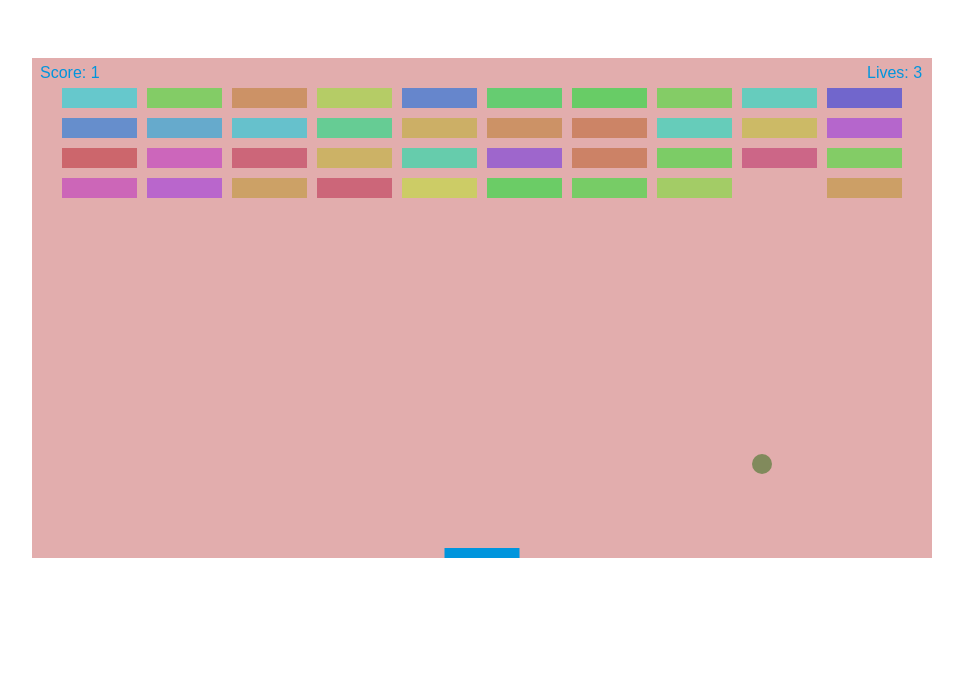
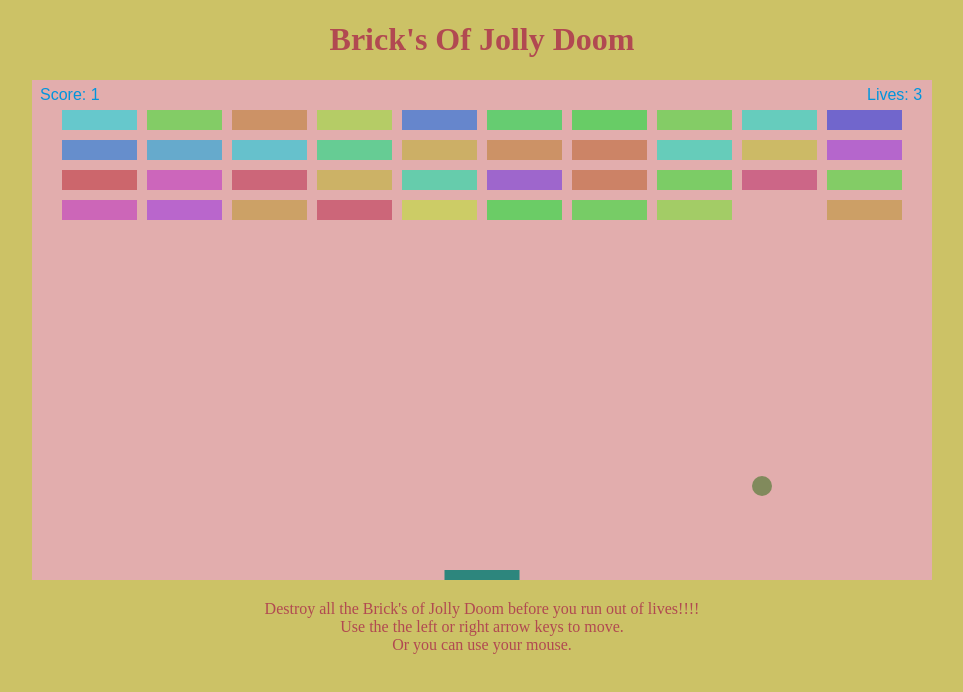
Before and after one commit to ElenaSchubel/art-project, a plain HTML site: page index.html in a window 1280 px wide. Shown: the whole page, without its empty margins (158-1121 px from the left). Drawn offline with Linux system fonts and the light colour scheme.

Commit message:
added music and a background to the game the final touches

```diff
--- a/index.html
+++ b/index.html
@@ -8,11 +8,18 @@
 
   </head>
 	<body>
+      <h1> Brick's Of Jolly Doom </h1>
     <canvas
     id="draw"  height="500px" width="900px"  ></canvas>
 
 
 
+    <p>
+      Destroy all the Brick's of Jolly Doom before you run out of lives!!!!<br>
+      Use the the left or right arrow keys to move. <br>
+      Or you can use your mouse. <br>
+    </p>
+
   <script src="main.js"></script>
 	</body>
 
--- a/main.js
+++ b/main.js
@@ -19,7 +19,8 @@ var brickOffsetTop = 30;
 var brickOffsetLeft = 30;
 var score = 0;
 var lives = 3;
-
+var audio = new Audio('deru.mp3');
+audio.play();
 
 var bricks = [];
 for(c=0; c<brickColumnCount; c++) {
@@ -28,6 +29,9 @@ for(c=0; c<brickColumnCount; c++) {
         bricks[c][r] = { x: 0, y: 0, status: 1 };
     }
 }
+
+
+
 
 document.addEventListener("keydown", keyDownHandler, false);
 document.addEventListener("keyup", keyUpHandler, false);
@@ -48,8 +52,7 @@ function keyUpHandler(e) {
     else if(e.keyCode == 37) {
         leftPressed = false;
     }
-}
-function mouseMoveHandler(e) {
+}function mouseMoveHandler(e) {
     var relativeX = e.clientX - canvas.offsetLeft;
     if(relativeX > 0 && relativeX < canvas.width) {
         paddleX = relativeX - paddleWidth/2;
@@ -90,7 +93,7 @@ function drawBall() {
 function drawPaddle() {
     ctx.beginPath();
     ctx.rect(paddleX, canvas.height-paddleHeight, paddleWidth, paddleHeight);
-    ctx.fillStyle = "#0095DD";
+    ctx.fillStyle = 'hsl(' + 360 * Math.random() + ', 50%, 35%)';
     ctx.fill();
     ctx.closePath();
 }
--- a/style.css
+++ b/style.css
@@ -1,3 +1,8 @@
+body {
+     background-color:#ccc266;
+
+}
+
 canvas { background:#e2adad; }
 
 
@@ -5,6 +10,15 @@ canvas { background:#e2adad; }
   position: relative;
   	left: 50%;
   	top: 50%;
-  	margin-left: -450px; /* This is half the width */
-  	margin-top: 50px; /* This is half the height */
+  	margin-left: -450px;
+  }
+
+h1{
+  text-align: center;
+  color: #b14951
 }
+
+p {
+  text-align: center;
+  color: #b14951
+}
```
Also changed, not shown: 1 other file.
